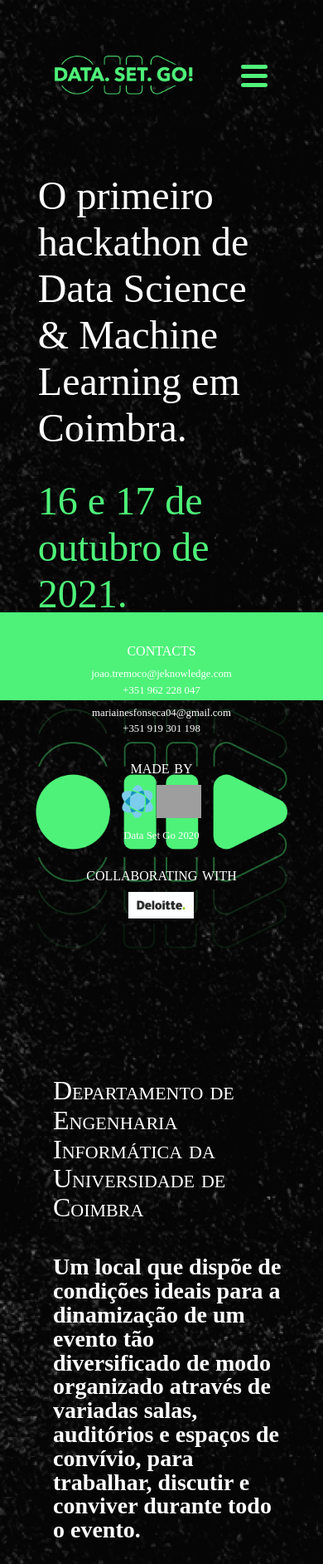
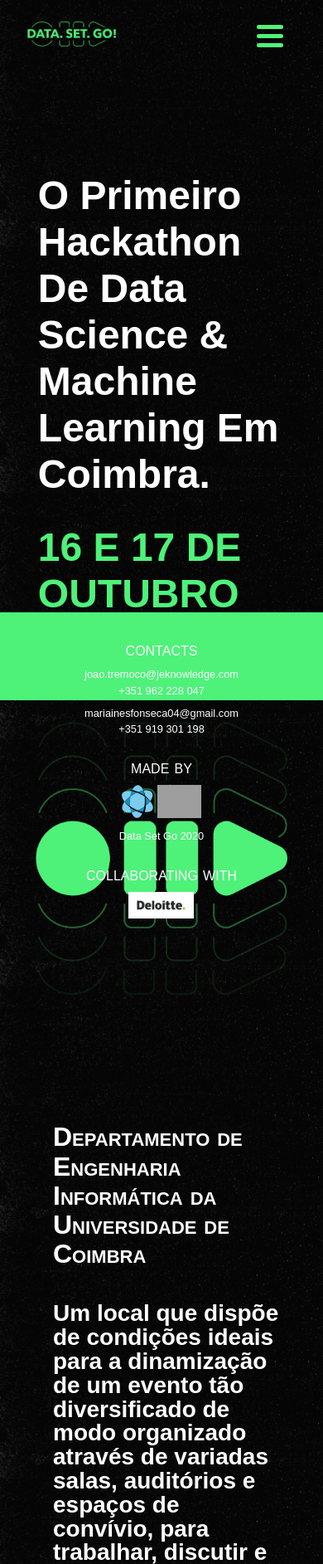
Before and after one commit to jeKnowledge/datasetgo, a PHP site: page / in a window 390 px wide. Shown: the top 1885 px of the page at 83% size. Run offline with PHP 8.4, Linux system fonts and the light colour scheme; some web fonts are replaced; grey boxes are pictures that could not be loaded.

Commit message:
update, falta resolver um problema super pequeno de media queries no final da pagina

```diff
--- a/css/base.css
+++ b/css/base.css
@@ -1,12 +1,8 @@
-@font-face {
-  font-family: "Avenir Next";
-  src: url("../font/Avenir Next.ttc");
-}
 * {
   margin: 0;
-  font-family: "Avenir Next";
-  font-style: initial;
+  font-family: muli, sans-serif;
   font-weight: normal;
+
   color: var(--white);
 }
 
@@ -15,16 +11,20 @@ html {
 }
 
 .title {
-  font-size: 2.9rem;
+  font-family: muli, sans-serif;
+  font-size: 3.5rem;
   font-style: normal;
   line-height: 123%;
+  font-weight: bold;
   color: var(--white);
+  text-transform: capitalize;
 }
 
 .subtitle {
   font-weight: 100%;
   color: var(--green);
   margin-top: 4rem;
+  text-transform: capitalize;
 }
 
 .date {
@@ -40,6 +40,7 @@ html {
   font-size: 3.3rem;
   font-variant: small-caps;
   line-height: 3.5rem;
+  font-weight: bold;
   padding-bottom: 1rem;
 }
 
--- a/css/faq.css
+++ b/css/faq.css
@@ -41,9 +41,10 @@
 .accordion a {
   display: flex;
   flex-direction: column;
-  padding: 1.55rem 2rem 0.2rem;
-  font-size: 1.8rem;
+  padding: 1.5rem 2rem 0.1rem;
+  font-size: 1.75rem;
   line-height: 0rem;
+  font-weight: 700;
 }
 /*texto la dentro*/
 .content {
--- a/css/nav.css
+++ b/css/nav.css
@@ -1,18 +1,30 @@
 header {
-  width: 95%;
+  width: 100%;
   display: inline-flex;
   position: fixed;
   justify-content: space-between;
-  top: 3rem;
+  /*-webkit-box-shadow: 0 1px 5px rgba(0, 0, 0, 0.25);
+  -moz-box-shadow: 0 1px 5px rgba(0, 0, 0, 0.25);
+  box-shadow: 0 1px 5px rgba(0, 0, 0, 0.25);*/
+  transition: all 0.2s ease-in-out;
+  z-index: 10000;
+  top: 0rem;
+  height: 5rem;
+}
+
+nav {
+  margin-right: 1.5rem;
+}
+
+.acti {
+  background-color: rgb(46, 46, 46);
 }
 
 .headerimg {
-  height: auto;
-  width: auto;
   max-width: 170px;
   max-height: 200px;
   margin-left: 4em;
-  margin-top: 0rem;
+  margin-top: 1rem;
 }
 
 header > img {
@@ -20,7 +32,7 @@ header > img {
 }
 
 header nav {
-  margin-top: 1.35em;
+  margin-top: 2rem;
 }
 
 nav a {
@@ -61,7 +73,8 @@ nav a:last-child:hover {
 @media screen and (max-width: 1000px) {
   .headerimg {
     max-width: 170px;
-    margin-top: 1rem;
+    margin-top: 1.5rem;
+    margin-left: 2rem;
   }
 
   header > img {
--- a/css/styles.css
+++ b/css/styles.css
@@ -1,6 +1,8 @@
 body {
   background-color: var(--black);
   background-image: url("../resources/bg.png");
+  background-size: contain;
+  height: 100%;
 }
 
 .brand {
@@ -11,7 +13,7 @@ body {
 }
 
 .brand-info {
-  margin-top: 7rem;
+  margin-top: 5.5rem;
   width: 40%;
 }
 
@@ -128,6 +130,7 @@ body {
   font-size: 0.9rem;
   margin-top: 2.5rem;
   color: var(--white);
+  text-align: center;
 }
 
 .menu-overflowY {
@@ -213,11 +216,14 @@ body {
 
   .firstline {
     overflow: visible;
+
     height: 100%;
   }
+
   .firstline a {
     text-overflow: ellipsis;
     overflow: hidden;
+    font-weight: 800;
     white-space: nowrap;
   }
 
--- a/index.html
+++ b/index.html
@@ -11,7 +11,7 @@
   <link rel="stylesheet" href="css/nav.css">
   <link rel="stylesheet" href="css/faq.css">
   <link rel="stylesheet" href="css/styles.css">
-
+  <link rel=“stylesheet” href=“https://use.typekit.net/ykp2btc.css”>
 </head>
 
 <body>
@@ -48,7 +48,7 @@
         <p class="title">O primeiro hackathon de
           Data Science & Machine Learning
           em Coimbra.</p>
-        <p class="title subtitle">16 e 17 de outubro de 2021.</p>
+        <p class="title subtitle">16 E 17 DE OUTUBRO DE 2021</p>
         <!--<p class="date">25 - 26 APRIL</p>-->
       </div>
     </div>
--- a/js/navbar.js
+++ b/js/navbar.js
@@ -1,33 +1,41 @@
-$( "#option1" ).click(function() {
-  $('.menu-section').removeClass('on');
-  $('.menu-toggle').removeClass('on');
-  $('.menu').addClass('hidden');
+$("#option1").click(function () {
+  $(".menu-section").removeClass("on");
+  $(".menu-toggle").removeClass("on");
+  $(".menu").addClass("hidden");
 });
 
-
-$( "#option2" ).click(function() {
-  $('.menu-section').removeClass('on');
-  $('.menu-toggle').removeClass('on');
-  $('.menu').addClass('hidden');
+$("#option2").click(function () {
+  $(".menu-section").removeClass("on");
+  $(".menu-toggle").removeClass("on");
+  $(".menu").addClass("hidden");
 });
 
-
-$( "#option3" ).click(function() {
-  $('.menu-section').removeClass('on');
-  $('.menu-toggle').removeClass('on');
-  $('.menu').addClass('hidden');
+$("#option3").click(function () {
+  $(".menu-section").removeClass("on");
+  $(".menu-toggle").removeClass("on");
+  $(".menu").addClass("hidden");
 });
 
-
-$( "#option4" ).click(function() {
-  $('.menu-section').removeClass('on');
-  $('.menu-toggle').removeClass('on');
-  $('.menu').addClass('hidden');
+$("#option4").click(function () {
+  $(".menu-section").removeClass("on");
+  $(".menu-toggle").removeClass("on");
+  $(".menu").addClass("hidden");
 });
 
+$("#option5").click(function () {
+  $(".menu-section").removeClass("on");
+  $(".menu-toggle").removeClass("on");
+  $(".menu").addClass("hidden");
+});
 
-$( "#option5" ).click(function() {
-  $('.menu-section').removeClass('on');
-  $('.menu-toggle').removeClass('on');
-  $('.menu').addClass('hidden');
+$(function () {
+  $(window).on("scroll", function () {
+    console.log($(window).scrollTop());
+    if ($(window).scrollTop() > 100) {
+      $("header").addClass("acti");
+    } else {
+      //remove the background property so it comes transparent again (defined in your css)
+      $("header").removeClass("acti");
+    }
+  });
 });
```
